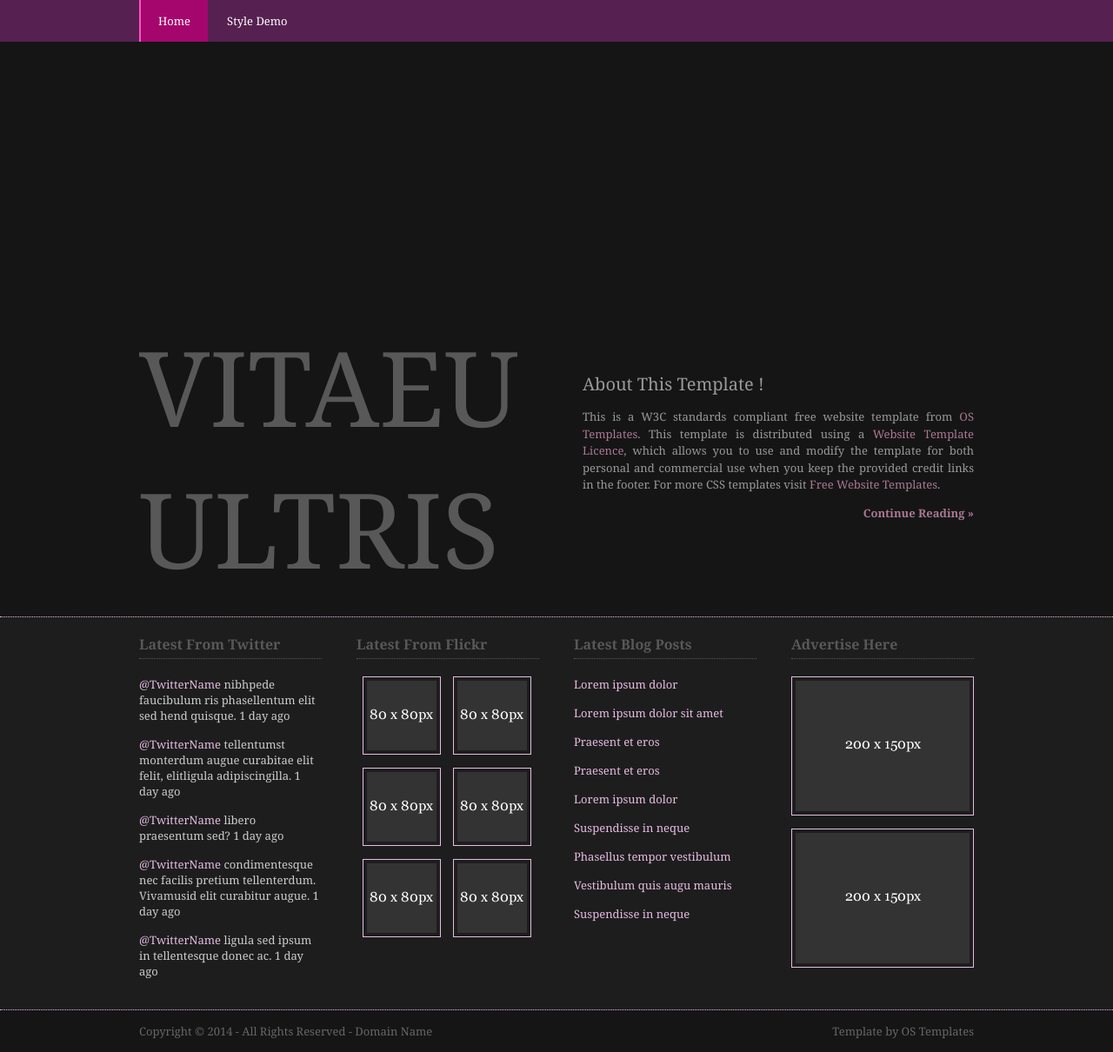
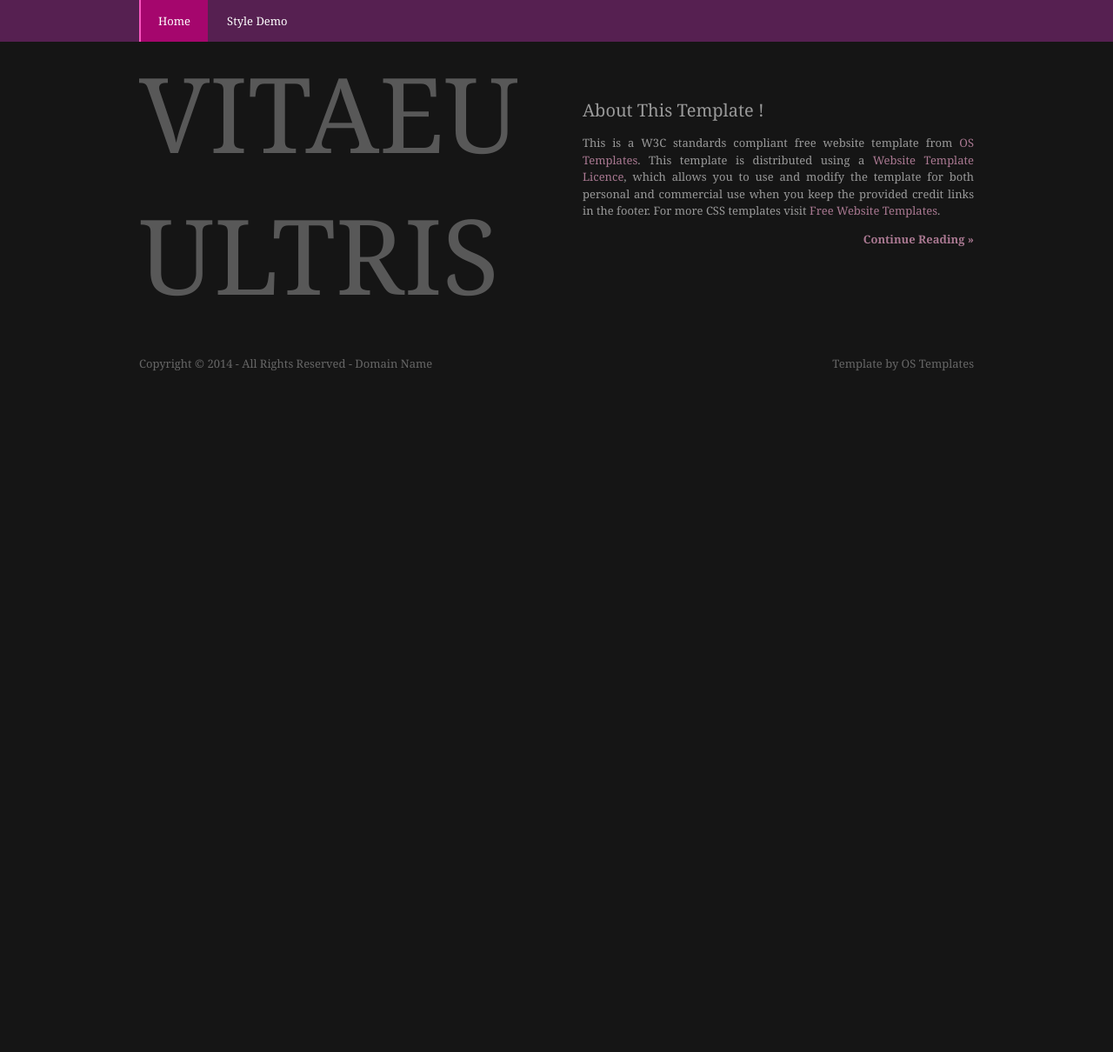
Before and after one commit to Sharemonster/nfqakademijapsl, a PHP site: page / in a window 1280 px wide. Shown: the whole page at 87% size. After the commit the page ends 426 px from the top, so only its background shows below. Run offline with PHP 8.4, Linux system fonts and the light colour scheme.

Commit message:
It Works?

```diff
--- a/index.php
+++ b/index.php
@@ -13,7 +13,6 @@ Licence URI: http://www.os-templates.com/template-terms
 <link rel="stylesheet" href="layout/styles/layout.css" type="text/css" />
 </head>
 <body id="top">
-
 <!-- ####################################################################################################### -->
 <div class="wrapper col2">
   <div id="topbar">
@@ -24,22 +23,6 @@ Licence URI: http://www.os-templates.com/template-terms
       </ul>
     </div>
     <br class="clear" />
-  </div>
-</div>
-<!-- ####################################################################################################### -->
-<div class="wrapper col3">
-  <div id="waterwheelCarousel">
-    <img src="images/carousel/1.gif" alt="" />
-    <img src="images/carousel/2.gif" alt="" />
-    <img src="images/carousel/3.gif" alt="" />
-    <img src="images/carousel/4.gif" alt="" />
-    <img src="images/carousel/5.gif" alt="" />
-    <img src="images/carousel/6.gif" alt="" />
-    <img src="images/carousel/7.gif" alt="" />
-    <img src="images/carousel/8.gif" alt="" />
-    <img src="images/carousel/9.gif" alt="" />
-    <img src="images/carousel/10.gif" alt="" />
-    <img src="images/carousel/11.gif" alt="" />
   </div>
 </div>
 <!-- ####################################################################################################### -->
@@ -57,55 +40,6 @@ Licence URI: http://www.os-templates.com/template-terms
   </div>
 </div>
 <!-- ####################################################################################################### -->
-<div class="wrapper col5">
-  <div id="footer">
-    <div class="footbox twitter">
-      <h2>Latest From Twitter</h2>
-      <ul>
-        <li><a href="#">@TwitterName</a> nibhpede faucibulum ris phasellentum elit sed hend quisque.  1 day ago</li>
-        <li><a href="#">@TwitterName</a> tellentumst monterdum augue curabitae elit felit, elitligula adipiscingilla. 1 day ago</li>
-        <li><a href="#">@TwitterName</a> libero praesentum sed? 1 day ago</li>
-        <li><a href="#">@TwitterName</a> condimentesque nec facilis pretium tellenterdum. Vivamusid elit curabitur augue. 1 day ago</li>
-        <li><a href="#">@TwitterName</a> ligula sed ipsum in tellentesque donec ac. 1 day ago</li>
-      </ul>
-    </div>
-    <div class="footbox flickr">
-      <h2>Latest From Flickr</h2>
-      <ul>
-        <li><a href="#"><img src="images/demo/80x80.gif" alt="" /></a></li>
-        <li><a href="#"><img src="images/demo/80x80.gif" alt="" /></a></li>
-        <li><a href="#"><img src="images/demo/80x80.gif" alt="" /></a></li>
-        <li><a href="#"><img src="images/demo/80x80.gif" alt="" /></a></li>
-        <li><a href="#"><img src="images/demo/80x80.gif" alt="" /></a></li>
-        <li><a href="#"><img src="images/demo/80x80.gif" alt="" /></a></li>
-      </ul>
-      <br class="clear" />
-    </div>
-    <div class="footbox posts">
-      <h2>Latest Blog Posts</h2>
-      <ul>
-        <li><a href="#">Lorem ipsum dolor</a></li>
-        <li><a href="#">Lorem ipsum dolor sit amet</a></li>
-        <li><a href="#">Praesent et eros</a></li>
-        <li><a href="#">Praesent et eros</a></li>
-        <li><a href="#">Lorem ipsum dolor</a></li>
-        <li><a href="#">Suspendisse in neque</a></li>
-        <li><a href="#">Phasellus tempor vestibulum</a></li>
-        <li><a href="#">Vestibulum quis augu mauris</a></li>
-        <li class="last"><a href="#">Suspendisse in neque</a></li>
-      </ul>
-    </div>
-    <div class="footbox banners last">
-      <h2>Advertise Here</h2>
-      <ul>
-        <li><a href="#"><img src="images/demo/200x150.gif" alt="" /></a></li>
-        <li><a href="#"><img src="images/demo/200x150.gif" alt="" /></a></li>
-      </ul>
-    </div>
-    <br class="clear" />
-  </div>
-</div>
-<!-- ####################################################################################################### -->
 <div class="wrapper col6">
   <div id="copyright">
     <p class="fl_left">Copyright &copy; 2014 - All Rights Reserved - <a href="#">Domain Name</a></p>
```
